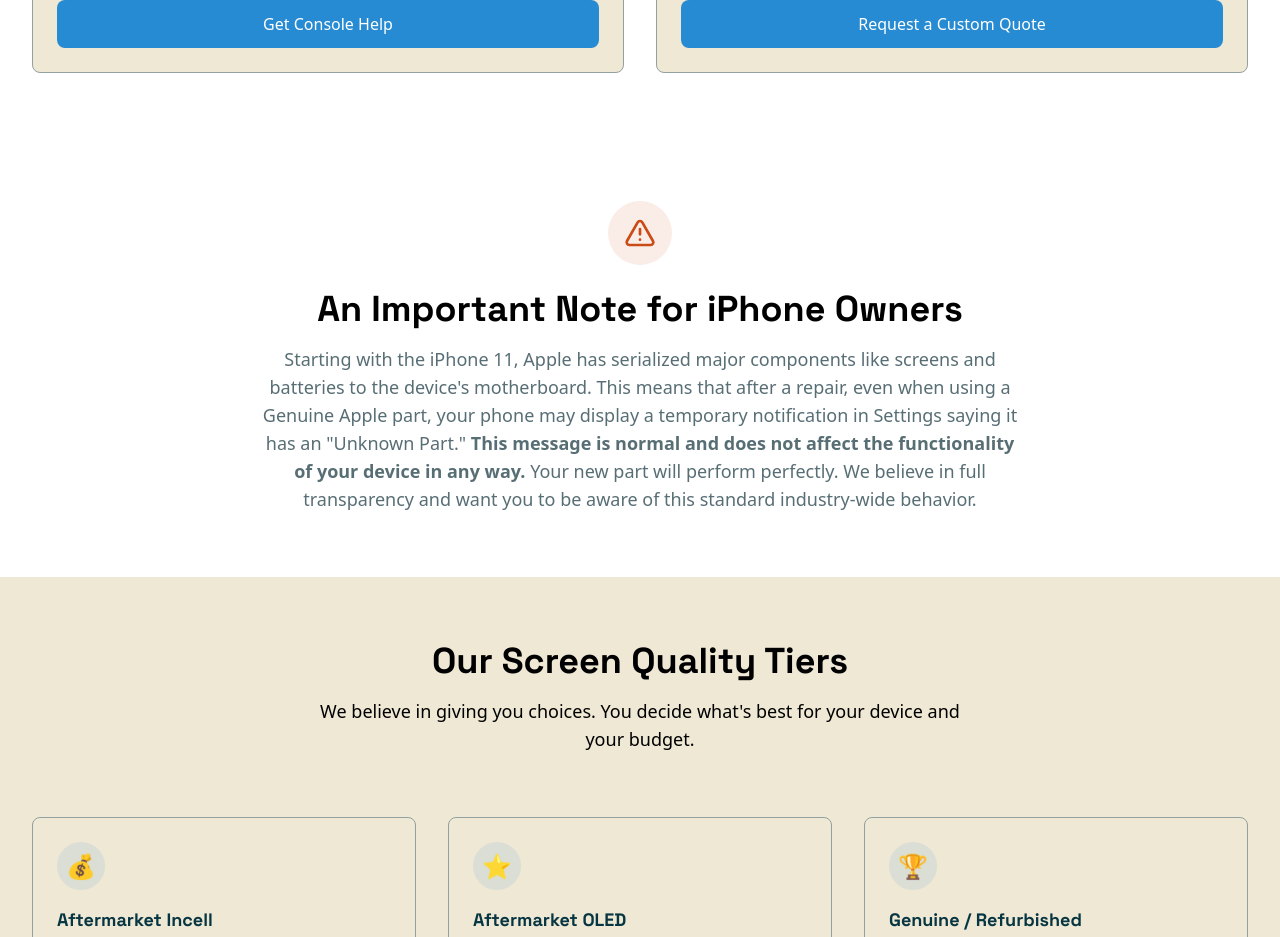
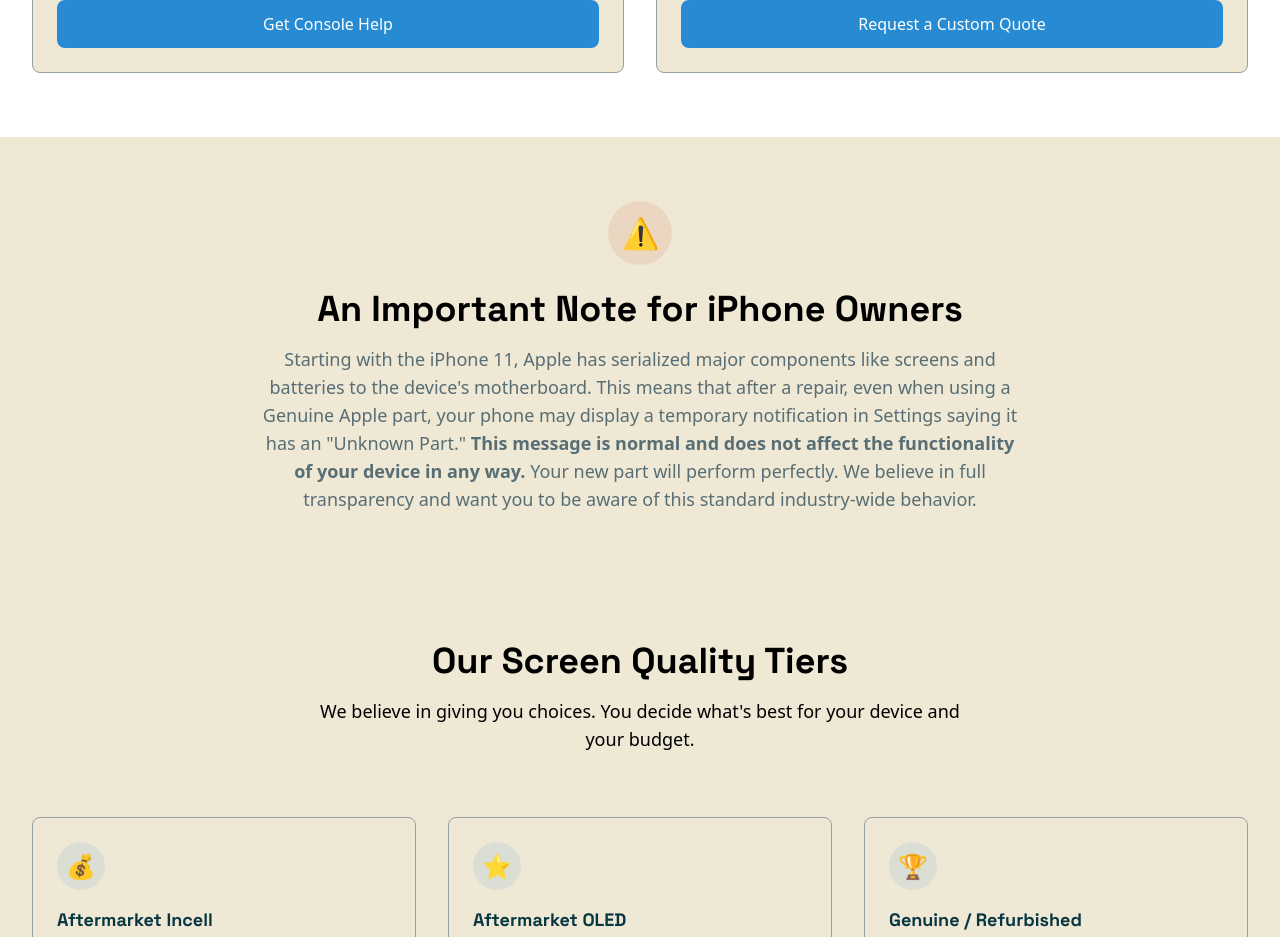
Before and after one commit to debugonezero/dash-fixes-v2, a Next.js app: page / in a window 1280 px wide. Shown: the part 4040-4977 px from the top of the page. Built offline with nearby package versions, Linux system fonts and the light colour scheme.

Commit message:
Add darkMode: 'class' to Tailwind config for dark theme support

```diff
--- a/src/app/Disclaimer.tsx
+++ b/src/app/Disclaimer.tsx
@@ -1,17 +1,32 @@
-import AnimationWrapper from './AnimationWrapper';
-import { AlertTriangle } from 'lucide-react';
+import AnimationWrapper from "./AnimationWrapper";
 
 const Disclaimer = () => {
   return (
-    <section id="disclaimer" className="py-16 px-4 sm:px-6 lg:px-8">
+    <section
+      id="disclaimer"
+      className="py-16 px-4 sm:px-6 lg:px-8 bg-solarized-light2 dark:bg-solarized-dark2"
+    >
       <div className="max-w-3xl mx-auto text-center">
         <AnimationWrapper>
           <div className="w-16 h-16 rounded-full bg-solarized-orange bg-opacity-10 flex items-center justify-center mb-6 mx-auto">
-            <AlertTriangle className="w-8 h-8 text-solarized-orange" />
+            <span className="text-3xl">⚠️</span>
           </div>
-          <h2 className="text-3xl md:text-4xl font-heading font-bold mb-4">An Important Note for iPhone Owners</h2>
+          <h2 className="text-3xl md:text-4xl font-heading font-bold mb-4 dark:text-solarized-light">
+            An Important Note for iPhone Owners
+          </h2>
           <p className="text-lg text-solarized-dark3 dark:text-solarized-light3">
-            Starting with the iPhone 11, Apple has serialized major components like screens and batteries to the device&apos;s motherboard. This means that after a repair, even when using a Genuine Apple part, your phone may display a temporary notification in Settings saying it has an &quot;Unknown Part.&quot; <strong>This message is normal and does not affect the functionality of your device in any way.</strong> Your new part will perform perfectly. We believe in full transparency and want you to be aware of this standard industry-wide behavior.
+            Starting with the iPhone 11, Apple has serialized major components
+            like screens and batteries to the device&apos;s motherboard. This
+            means that after a repair, even when using a Genuine Apple part,
+            your phone may display a temporary notification in Settings saying
+            it has an &quot;Unknown Part.&quot;{" "}
+            <strong>
+              This message is normal and does not affect the functionality of
+              your device in any way.
+            </strong>{" "}
+            Your new part will perform perfectly. We believe in full
+            transparency and want you to be aware of this standard industry-wide
+            behavior.
           </p>
         </AnimationWrapper>
       </div>
--- a/tailwind.config.ts
+++ b/tailwind.config.ts
@@ -6,6 +6,7 @@ const config: Config = {
     "./src/components/**/*.{js,ts,jsx,tsx,mdx}",
     "./src/app/**/*.{js,ts,jsx,tsx,mdx}",
   ],
+  darkMode: "class",
   theme: {
     extend: {
       colors: {
```
